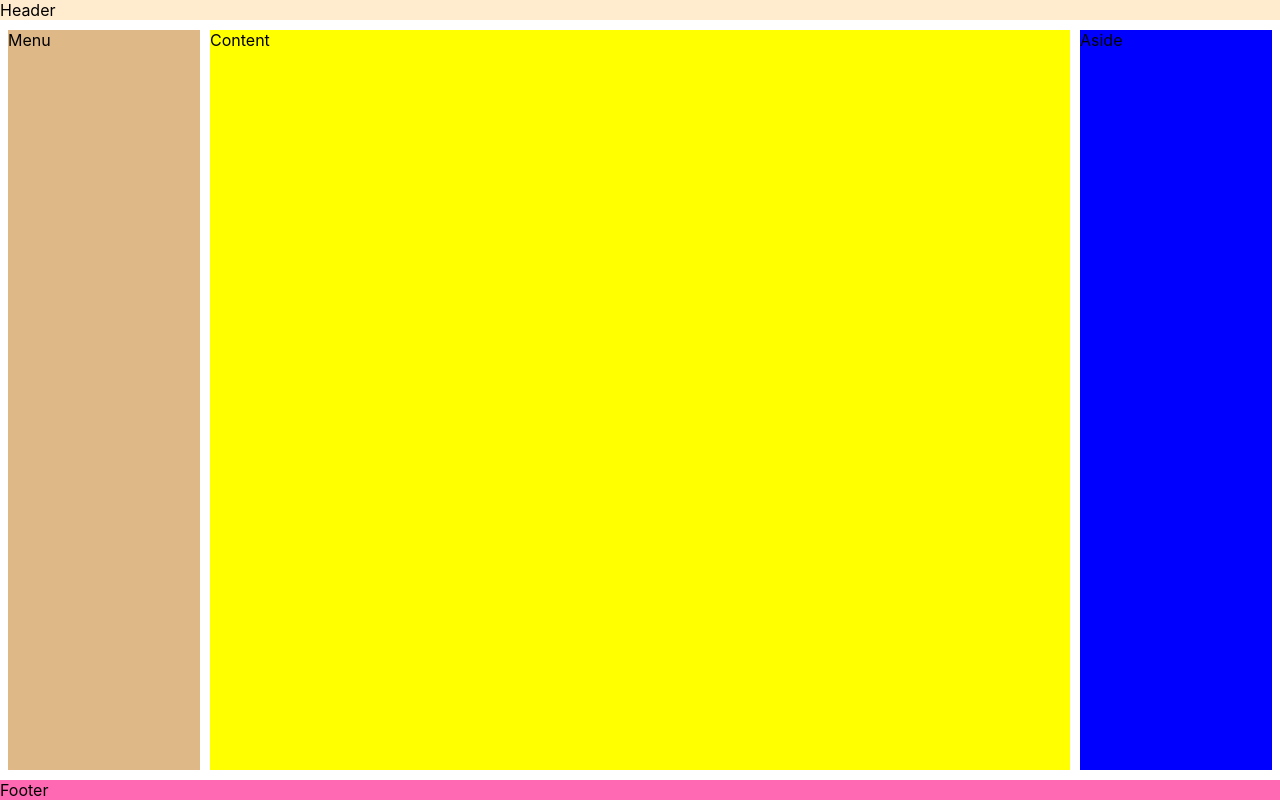
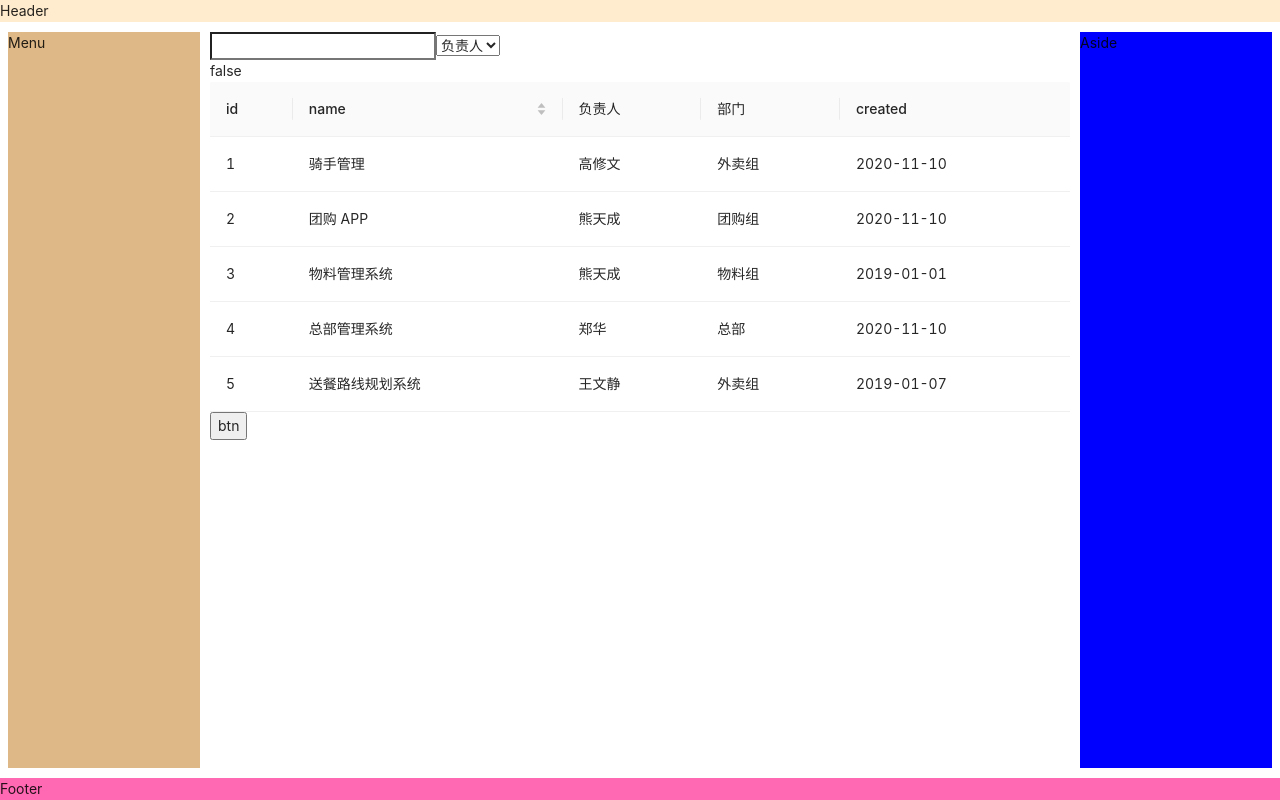
Before and after one commit to qqjay2017/jira-react, a React (Create React App) app: page / in a window 1280 px wide. Built offline with nearby package versions, Linux system fonts and the light colour scheme; data requests are answered from the project's data file.

Commit message:
feat: 组件属性透传

```diff
--- a/package.json
+++ b/package.json
@@ -16,6 +16,7 @@
     "ahooks": "^3.2.0",
     "antd": "^4.19.3",
     "craco-less": "^2.0.0",
+    "dayjs": "^1.11.0",
     "lodash": "^4.17.21",
     "query-string": "^7.1.1",
     "react": "^17.0.2",
--- a/src/App.css
+++ b/src/App.less
@@ -1,3 +1,4 @@
+@import "~antd/dist/antd.css";
 @media (prefers-reduced-motion: no-preference) {
   .App-logo {
     animation: App-logo-spin infinite 20s linear;
--- a/src/App.tsx
+++ b/src/App.tsx
@@ -1,7 +1,5 @@
-import React from "react";
+import "./App.less";
 
-import "./App.css";
-import ProjectListScreen from "screens/project-list";
 import GridLayout from "screens/grid-layout";
 
 function App() {
--- a/src/common/api/index.ts
+++ b/src/common/api/index.ts
@@ -26,7 +26,11 @@ const superagentPrefix: (prefix: string) => request.Plugin = (prefix) => {
 };
 
 export class API {
-  invoke<T>(method: string, url: string, data?: object): Promise<T> {
+  invoke<T>(
+    method: string,
+    url: string,
+    data?: Record<string | symbol, unknown>
+  ): Promise<T> {
     return new Promise((resolve, reject) => {
       const instance = request(method, url)
         .use(superagentNoCache())
--- a/src/hooks/useMount/index.ts
+++ b/src/hooks/useMount/index.ts
@@ -1,6 +1,7 @@
 import { useEffect, EffectCallback } from "react";
 
 export const useMount = (callback: EffectCallback) => {
+  // TODO 依赖项加上callback会无限循环
   // eslint-disable-next-line react-hooks/exhaustive-deps
   useEffect(callback, []);
 };
--- a/src/screens/grid-layout/GridLayout.tsx
+++ b/src/screens/grid-layout/GridLayout.tsx
@@ -1,13 +1,16 @@
 import styled from "styled-components";
 
 import styles from "./styles.module.less";
+import ProjectListScreen from "screens/project-list";
 
 export const GridLayout = () => {
   return (
     <Layout>
       <Header>Header</Header>
       <Menu>Menu</Menu>
-      <Content className={styles.bgYellow}>Content</Content>
+      <Content>
+        <ProjectListScreen />
+      </Content>
       <Aside>Aside</Aside>
       <Footer>Footer</Footer>
     </Layout>
--- a/src/screens/project-list/List.tsx
+++ b/src/screens/project-list/List.tsx
@@ -1,28 +1,53 @@
+import { Table, TableProps } from "antd";
+import dayjs from "dayjs";
 import React from "react";
 import { ProjectModel, UserModel } from "types";
-export const List = ({
-  list,
-  users,
-}: {
-  list: ProjectModel[];
+
+type ProjectTableProps = TableProps<ProjectModel>;
+
+interface ListProps extends ProjectTableProps {
   users: UserModel[];
-}) => {
+}
+
+export const List = ({ users, ...tableProps }: ListProps) => {
+  const columns: ProjectTableProps["columns"] = [
+    {
+      title: "id",
+      dataIndex: "id",
+    },
+    {
+      title: "name",
+      dataIndex: "name",
+      sorter: (a, b) => a.name.localeCompare(b.name),
+    },
+    {
+      title: "负责人",
+      dataIndex: "personId",
+      render: (text) => {
+        return (
+          <span>{users.find((user) => user.id === text)?.name || "未知"}</span>
+        );
+      },
+    },
+    {
+      title: "部门",
+      dataIndex: "organization",
+    },
+    {
+      title: "created",
+      dataIndex: "created",
+      render: (text) => dayjs(text).format("YYYY-MM-DD"),
+    },
+  ];
+
   return (
-    <table>
-      <thead>
-        <tr>
-          <th>名称</th>
-          <th>负责人</th>
-        </tr>
-      </thead>
-      <tbody>
-        {list.map((project) => (
-          <tr key={project.name}>
-            <td>{project.name}</td>
-            <td>{users.find((user) => user.id === project.personId)?.name}</td>
-          </tr>
-        ))}
-      </tbody>
-    </table>
+    <div>
+      <Table
+        rowKey={"id"}
+        pagination={false}
+        columns={columns}
+        {...tableProps}
+      />
+    </div>
   );
 };
--- a/src/screens/project-list/ProjectListScreen.tsx
+++ b/src/screens/project-list/ProjectListScreen.tsx
@@ -36,7 +36,7 @@ export const ProjectListScreen = () => {
   );
   // 依赖页面参数进行请求
   const {
-    data: list,
+    data: projectList,
     run: runProjectReq,
     loading: projectLoading,
   } = useRequest(
@@ -47,10 +47,10 @@ export const ProjectListScreen = () => {
     },
     {
       // debounceWait: 500,
-      manual: false,
+      // manual: false,
       refreshDeps: [param],
-      loadingDelay: 1,
-      refreshOnWindowFocus: true,
+      // loadingDelay: 1,
+      // refreshOnWindowFocus: true,
     }
   );
 
@@ -58,7 +58,11 @@ export const ProjectListScreen = () => {
     <div>
       <SearchPanel param={param} setParam={setParam} users={users || []} />
       {String(projectLoading)}
-      <List list={list || []} users={users || []} />
+      <List
+        dataSource={projectList}
+        loading={projectLoading}
+        users={users || []}
+      />
       <button onClick={() => runProjectReq()}>btn</button>
     </div>
   );
--- a/src/utils/index.ts
+++ b/src/utils/index.ts
@@ -17,6 +17,7 @@ export const cleanObject = (object: Record<string | symbol, unknown>) => {
   //     delete result[key];
   //   }
   // });
+  // 不过滤的规则
   const predicate = (value: unknown) => {
     return value === 0 || value === false || !!value;
   };
```
Also changed, not shown: 1 other file (tests, documents, lock files or other folders).
